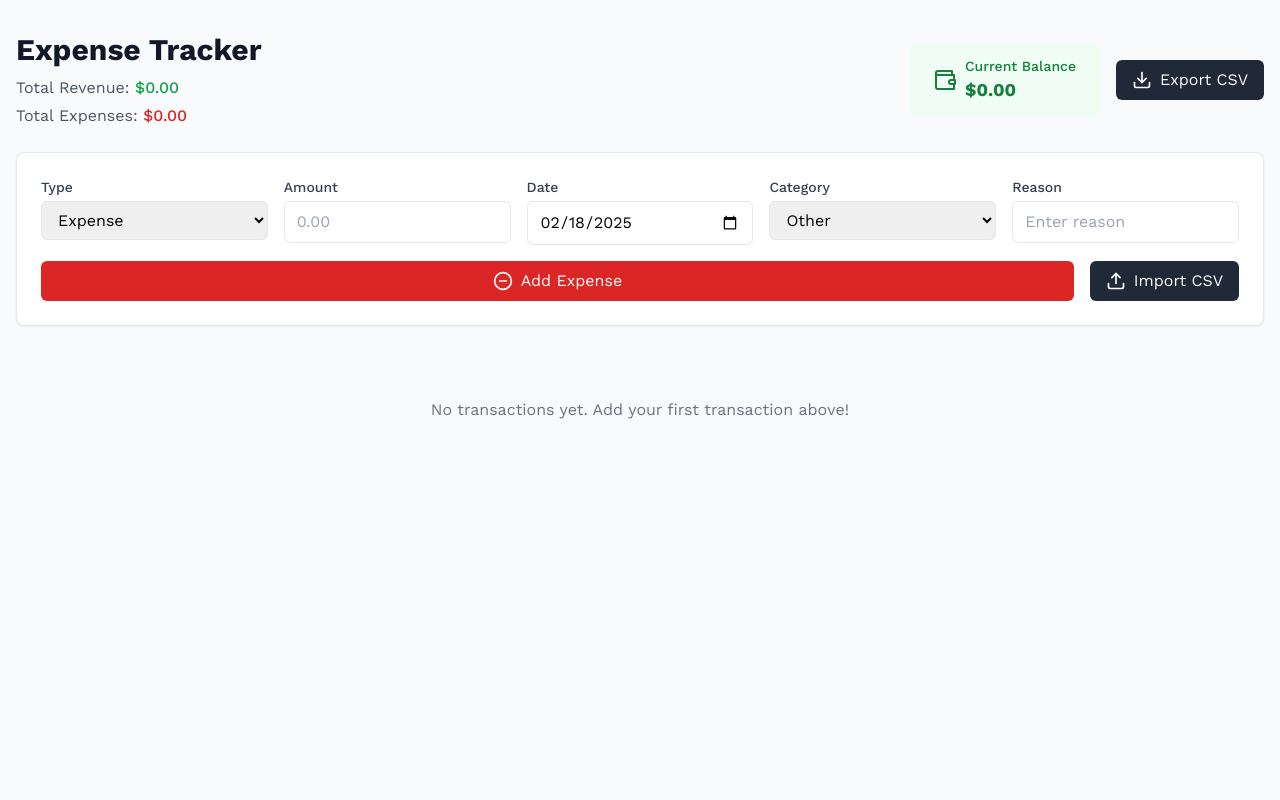
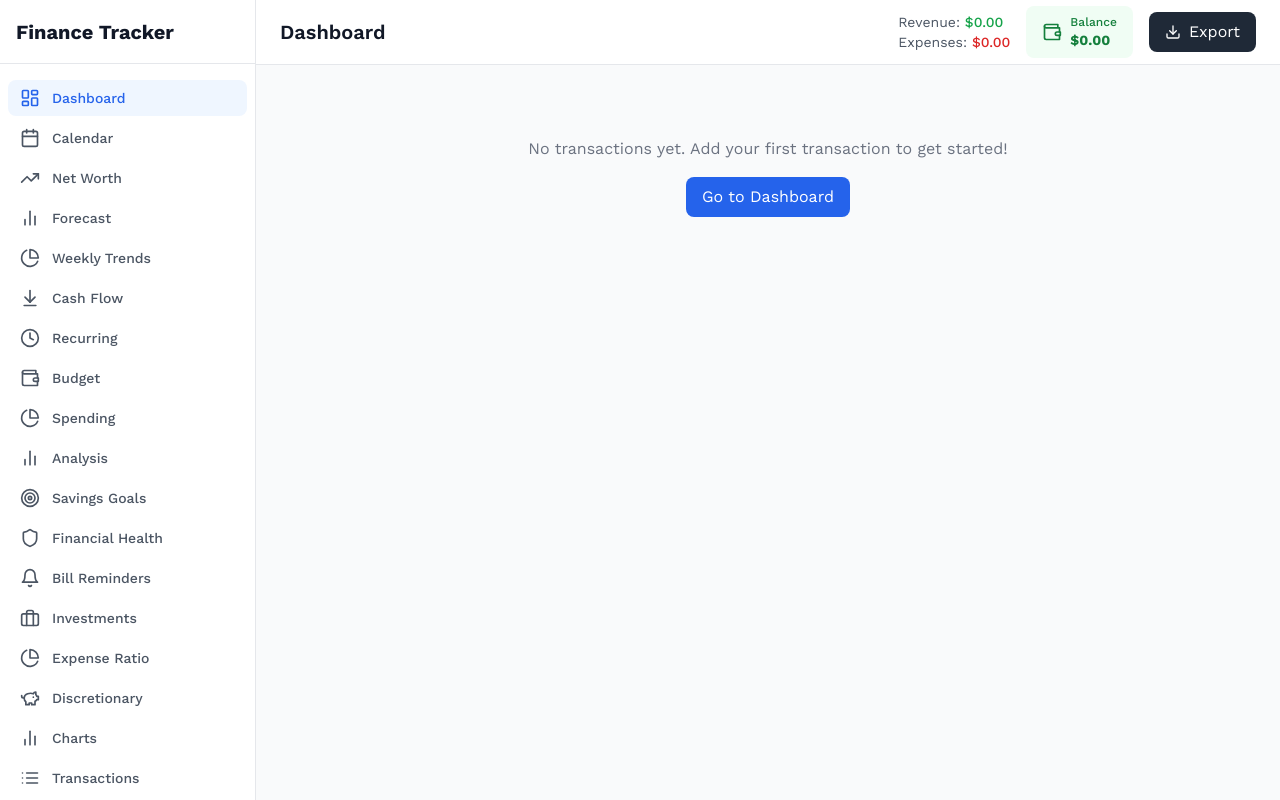
Before and after one commit to srummanf/Expense-Tracker, a React (Vite) app: page / in a window 1280 px wide. Built offline with nearby package versions, Linux system fonts and the light colour scheme.

Commit message:
`Refactor App component to include sidebar navigation and content rendering based on active view`

```diff
--- a/src/App.tsx
+++ b/src/App.tsx
@@ -1,6 +1,24 @@
 import React, { useState, useEffect } from "react";
-import { motion } from "framer-motion";
-import { Download, Wallet } from "lucide-react";
+import { motion, AnimatePresence } from "framer-motion";
+import {
+  Download,
+  Wallet,
+  LayoutDashboard,
+  Calendar,
+  PieChart,
+  BarChart2,
+  TrendingUp,
+  List,
+  Target,
+  Shield,
+  Clock,
+  Briefcase,
+  PiggyBank,
+  Bell,
+  ArrowDownToLine,
+  Menu,
+  X
+} from "lucide-react";
 import { TransactionForm } from "./components/TransactionForm";
 import { TransactionList } from "./components/TransactionList";
 import { FinancialChart } from "./components/FinancialChart";
@@ -16,14 +34,34 @@ import { MonthlySpendingHeatmap } from "./components/MonthlySpendingHeatmap";
 import { RecurringTransactionsAnalysis } from "./components/RecurringTransactionsAnalysis";
 import { WeeklySpendingTrends } from "./components/WeeklySpendingTrends";
 import { MonthlySpendingCalendar } from "./components/MonthlySpendingCalendar";
-import NavigationButtons from "./components/NavigationButtons";
 import { SavingsGoalTracker } from "./components/SavingsGoalTracker";
 import { FinancialHealthScore } from "./components/FinancialHealthScore";
 import { BillReminders } from "./components/BillReminders";
 import { InvestmentPortfolioTracker } from "./components/InvestmentPortfolioTracker";
 import { ExpenseToIncomeRatioTracker } from "./components/ExpenseToIncomeRatioTracker";
 import { DiscretionarySpendingAnalysis } from "./components/DiscretionarySpendingAnalysis";
-import { SavingsOpportunityFinder } from "./components/SavingsOpportunityFinder";
+
+// Navigation items configuration
+const navigationItems = [
+  { id: "dashboard", label: "Dashboard", icon: LayoutDashboard },
+  { id: "calendar", label: "Calendar", icon: Calendar },
+  { id: "netWorth", label: "Net Worth", icon: TrendingUp },
+  { id: "forecast", label: "Forecast", icon: BarChart2 },
+  { id: "weeklyTrends", label: "Weekly Trends", icon: PieChart },
+  { id: "cashFlow", label: "Cash Flow", icon: ArrowDownToLine },
+  { id: "recurring", label: "Recurring", icon: Clock },
+  { id: "budget", label: "Budget", icon: Wallet },
+  { id: "spending", label: "Spending", icon: PieChart },
+  { id: "analysis", label: "Analysis", icon: BarChart2 },
+  { id: "savings", label: "Savings Goals", icon: Target },
+  { id: "health", label: "Financial Health", icon: Shield },
+  { id: "reminders", label: "Bill Reminders", icon: Bell },
+  { id: "investments", label: "Investments", icon: Briefcase },
+  { id: "ratios", label: "Expense Ratio", icon: PieChart },
+  { id: "discretionary", label: "Discretionary", icon: PiggyBank },
+  { id: "chart", label: "Charts", icon: BarChart2 },
+  { id: "transactions", label: "Transactions", icon: List },
+];
 
 function App() {
   const [transactions, setTransactions] = useState<Transaction[]>(() => {
@@ -40,6 +78,25 @@ function App() {
           period: "monthly",
         };
   });
+
+  // State for sidebar navigation
+  const [activeView, setActiveView] = useState("dashboard");
+  const [isSidebarOpen, setIsSidebarOpen] = useState(true);
+  const [isMobile, setIsMobile] = useState(false);
+
+  // Check for mobile viewport
+  useEffect(() => {
+    const checkMobile = () => {
+      setIsMobile(window.innerWidth < 768);
+      if (window.innerWidth < 768) {
+        setIsSidebarOpen(false);
+      }
+    };
+
+    checkMobile();
+    window.addEventListener('resize', checkMobile);
+    return () => window.removeEventListener('resize', checkMobile);
+  }, []);
 
   useEffect(() => {
     localStorage.setItem("transactions", JSON.stringify(transactions));
@@ -123,14 +180,12 @@ function App() {
     );
     const blob = new Blob([...headers, ...csvData], { type: "text/csv" });
 
-    // Get the current date
     const now = new Date();
     const day = now.getDate();
     const monthName = now.toLocaleString("default", { month: "long" });
     const year = now.getFullYear();
     const formattedDate = `${day}_${monthName}_${year}`;
 
-    // Set the filename with the formatted date
     const filename = `financial_transaction_${formattedDate}.csv`;
 
     const url = window.URL.createObjectURL(blob);
@@ -155,241 +210,363 @@ function App() {
     setBudgetLimit((prev) => ({ ...prev, amount }));
   };
 
+  // Content rendering based on active view
+  const renderContent = () => {
+    switch (activeView) {
+      case "dashboard":
         return (
-    <div className="min-h-screen bg-gray-50">
-      <div className="max-w-7xl mx-auto px-4 py-8">
           <motion.div
             initial={{ opacity: 0, y: 20 }}
             animate={{ opacity: 1, y: 0 }}
+            exit={{ opacity: 0, y: -20 }}
             className="space-y-6"
           >
-          <div className="flex flex-col md:flex-row md:justify-between md:items-center gap-4">
-            <div>
-              <h1 className="text-3xl font-bold text-gray-900">
-                Expense Tracker
+            <TransactionForm
+              onSubmit={handleAddTransaction}
+              onImportCSV={handleImportCSV}
+            />
+
+            <div className="grid grid-cols-1 md:grid-cols-2 gap-6">
+              <BudgetIndicator
+                transactions={transactions}
+                budgetLimit={budgetLimit}
+                onBudgetChange={handleBudgetChange}
+              />
+              <SpendingBreakdown transactions={transactions} />
+            </div>
+
+            <FinancialChart transactions={transactions} />
+          </motion.div>
+        );
+      case "calendar":
+        return (
+          <motion.div
+            initial={{ opacity: 0, y: 20 }}
+            animate={{ opacity: 1, y: 0 }}
+            exit={{ opacity: 0, y: -20 }}
+          >
+            <BigCalendar transactions={transactions} />
+          </motion.div>
+        );
+      case "netWorth":
+        return (
+          <motion.div
+            initial={{ opacity: 0, y: 20 }}
+            animate={{ opacity: 1, y: 0 }}
+            exit={{ opacity: 0, y: -20 }}
+          >
+            <NetWorthTimeline transactions={transactions} />
+          </motion.div>
+        );
+      case "forecast":
+        return (
+          <motion.div
+            initial={{ opacity: 0, y: 20 }}
+            animate={{ opacity: 1, y: 0 }}
+            exit={{ opacity: 0, y: -20 }}
+          >
+            <ExpenseForecast transactions={transactions} />
+          </motion.div>
+        );
+      case "weeklyTrends":
+        return (
+          <motion.div
+            initial={{ opacity: 0, y: 20 }}
+            animate={{ opacity: 1, y: 0 }}
+            exit={{ opacity: 0, y: -20 }}
+          >
+            <WeeklySpendingTrends transactions={transactions} />
+          </motion.div>
+        );
+      case "cashFlow":
+        return (
+          <motion.div
+            initial={{ opacity: 0, y: 20 }}
+            animate={{ opacity: 1, y: 0 }}
+            exit={{ opacity: 0, y: -20 }}
+          >
+            <CashFlowWaterfall transactions={transactions} />
+          </motion.div>
+        );
+      case "recurring":
+        return (
+          <motion.div
+            initial={{ opacity: 0, y: 20 }}
+            animate={{ opacity: 1, y: 0 }}
+            exit={{ opacity: 0, y: -20 }}
+          >
+            <RecurringTransactionsAnalysis transactions={transactions} />
+          </motion.div>
+        );
+      case "budget":
+        return (
+          <motion.div
+            initial={{ opacity: 0, y: 20 }}
+            animate={{ opacity: 1, y: 0 }}
+            exit={{ opacity: 0, y: -20 }}
+          >
+            <BudgetIndicator
+              transactions={transactions}
+              budgetLimit={budgetLimit}
+              onBudgetChange={handleBudgetChange}
+            />
+          </motion.div>
+        );
+      case "spending":
+        return (
+          <motion.div
+            initial={{ opacity: 0, y: 20 }}
+            animate={{ opacity: 1, y: 0 }}
+            exit={{ opacity: 0, y: -20 }}
+          >
+            <SpendingBreakdown transactions={transactions} />
+          </motion.div>
+        );
+      case "analysis":
+        return (
+          <motion.div
+            initial={{ opacity: 0, y: 20 }}
+            animate={{ opacity: 1, y: 0 }}
+            exit={{ opacity: 0, y: -20 }}
+          >
+            <ExpenseAnalysis transactions={transactions} />
+          </motion.div>
+        );
+      case "savings":
+        return (
+          <motion.div
+            initial={{ opacity: 0, y: 20 }}
+            animate={{ opacity: 1, y: 0 }}
+            exit={{ opacity: 0, y: -20 }}
+          >
+            <SavingsGoalTracker transactions={transactions} />
+          </motion.div>
+        );
+      case "health":
+        return (
+          <motion.div
+            initial={{ opacity: 0, y: 20 }}
+            animate={{ opacity: 1, y: 0 }}
+            exit={{ opacity: 0, y: -20 }}
+          >
+            <FinancialHealthScore transactions={transactions} />
+          </motion.div>
+        );
+      case "reminders":
+        return (
+          <motion.div
+            initial={{ opacity: 0, y: 20 }}
+            animate={{ opacity: 1, y: 0 }}
+            exit={{ opacity: 0, y: -20 }}
+          >
+            <BillReminders transactions={transactions} />
+          </motion.div>
+        );
+      case "investments":
+        return (
+          <motion.div
+            initial={{ opacity: 0, y: 20 }}
+            animate={{ opacity: 1, y: 0 }}
+            exit={{ opacity: 0, y: -20 }}
+          >
+            <InvestmentPortfolioTracker transactions={transactions} />
+          </motion.div>
+        );
+      case "ratios":
+        return (
+          <motion.div
+            initial={{ opacity: 0, y: 20 }}
+            animate={{ opacity: 1, y: 0 }}
+            exit={{ opacity: 0, y: -20 }}
+          >
+            <ExpenseToIncomeRatioTracker transactions={transactions} />
+          </motion.div>
+        );
+      case "discretionary":
+        return (
+          <motion.div
+            initial={{ opacity: 0, y: 20 }}
+            animate={{ opacity: 1, y: 0 }}
+            exit={{ opacity: 0, y: -20 }}
+          >
+            <DiscretionarySpendingAnalysis transactions={transactions} />
+          </motion.div>
+        );
+      case "chart":
+        return (
+          <motion.div
+            initial={{ opacity: 0, y: 20 }}
+            animate={{ opacity: 1, y: 0 }}
+            exit={{ opacity: 0, y: -20 }}
+          >
+            <FinancialChart transactions={transactions} />
+          </motion.div>
+        );
+      case "transactions":
+        return (
+          <motion.div
+            initial={{ opacity: 0, y: 20 }}
+            animate={{ opacity: 1, y: 0 }}
+            exit={{ opacity: 0, y: -20 }}
+          >
+            <TransactionList
+              transactions={transactions}
+              onDelete={handleDeleteTransaction}
+              onEdit={handleEditTransaction}
+            />
+          </motion.div>
+        );
+      default:
+        return null;
+    }
+  };
+
+  return (
+    <div className="min-h-screen bg-gray-50 flex">
+      {/* Sidebar */}
+      <motion.aside
+        initial={{ x: -300 }}
+        animate={{ x: isSidebarOpen ? 0 : (isMobile ? -300 : -240) }}
+        transition={{ duration: 0.3, ease: "easeInOut" }}
+        className={`fixed h-full bg-white border-r border-gray-200 z-30 ${
+          isSidebarOpen ? "w-64" : (isMobile ? "w-0" : "w-20")
+        }`}
+      >
+        <div className="flex flex-col h-full">
+          {/* Logo Section */}
+          <div className="flex items-center justify-between h-16 px-4 border-b border-gray-200">
+            {isSidebarOpen && (
+              <h1 className="text-xl font-bold text-gray-900">Finance Tracker</h1>
+            )}
+            {/* <button
+              onClick={() => setIsSidebarOpen(!isSidebarOpen)}
+              className="p-2 rounded-lg hover:bg-gray-100 transition-colors"
+            >
+              {isSidebarOpen ? <X size={20} /> : <Menu size={20} />}
+            </button> */}
+          </div>
+
+          {/* Navigation Items */}
+          <nav className="flex-1 overflow-y-auto py-4 px-2">
+            {navigationItems.map((item) => {
+              const Icon = item.icon;
+              return (
+                <button
+                  key={item.id}
+                  onClick={() => {
+                    setActiveView(item.id);
+                    if (isMobile) setIsSidebarOpen(false);
+                  }}
+                  className={`w-full flex items-center ${
+                    isSidebarOpen ? "justify-start space-x-3" : "justify-center"
+                  } px-3 py-2 mb-1 rounded-lg transition-colors ${
+                    activeView === item.id
+                      ? "bg-blue-50 text-blue-600"
+                      : "text-gray-600 hover:bg-gray-100"
+                  }`}
+                >
+                  <Icon size={20} />
+                  {isSidebarOpen && (
+                    <span className="text-sm font-medium">{item.label}</span>
+                  )}
+                </button>
+              );
+            })}
+          </nav>
+        </div>
+      </motion.aside>
+
+      {/* Mobile sidebar overlay */}
+      {isMobile && isSidebarOpen && (
+        <div
+          className="fixed inset-0 bg-black bg-opacity-50 z-20"
+          onClick={() => setIsSidebarOpen(false)}
+        />
+      )}
+
+      {/* Main Content */}
+      <div className={`flex-1 transition-all duration-300 ${
+        isSidebarOpen ? (isMobile ? "ml-0" : "ml-64") : (isMobile ? "ml-0" : "ml-20")
+      }`}>
+        <div className="sticky top-0 z-10 bg-white border-b border-gray-200">
+          <div className="flex items-center justify-between h-16 px-6">
+            <div className="flex items-center">
+              {isMobile && !isSidebarOpen && (
+                <button
+                  onClick={() => setIsSidebarOpen(true)}
+                  className="p-2 mr-4 rounded-lg hover:bg-gray-100 transition-colors"
+                >
+                  <Menu size={24} />
+                </button>
+              )}
+              <h1 className="text-xl font-semibold text-gray-900">
+                {navigationItems.find(item => item.id === activeView)?.label}
               </h1>
-              <div className="mt-2 space-y-1">
+            </div>
+
+            <div className="flex items-center space-x-4">
+              <div className="hidden md:flex items-center space-x-4">
+                <div className="text-sm">
                   <p className="text-gray-600">
-                  Total Revenue:{" "}
-                  <span className="text-green-600 font-medium">
-                    ${totalRevenue.toFixed(2)}
-                  </span>
+                    Revenue: <span className="text-green-600 font-medium">${totalRevenue.toFixed(2)}</span>
                   </p>
                   <p className="text-gray-600">
-                  Total Expenses:{" "}
-                  <span className="text-red-600 font-medium">
-                    ${totalExpenses.toFixed(2)}
-                  </span>
+                    Expenses: <span className="text-red-600 font-medium">${totalExpenses.toFixed(2)}</span>
                   </p>
                 </div>
-            </div>
-            <div className="flex items-center gap-4">
                 <motion.div
                   initial={{ scale: 1 }}
                   animate={{ scale: [1, 1.05, 1] }}
                   transition={{ duration: 0.5 }}
-                className={`flex items-center gap-2 px-6 py-3 rounded-lg ${
+                  className={`flex items-center gap-2 px-4 py-2 rounded-lg ${
                     balance >= 0
                       ? "bg-green-50 text-green-700"
                       : "bg-red-50 text-red-700"
                   }`}
                 >
-                <Wallet size={24} />
+                  <Wallet size={20} />
                   <div>
-                  <p className="text-sm font-medium">Current Balance</p>
-                  <p className="text-lg font-bold">${balance.toFixed(2)}</p>
+                    <p className="text-xs font-medium">Balance</p>
+                    <p className="text-sm font-bold">${balance.toFixed(2)}</p>
                   </div>
                 </motion.div>
+              </div>
               <button
                 onClick={exportToCSV}
-                className="flex items-center space-x-2 bg-gray-800 hover:bg-gray-900 text-white px-4 py-2 rounded-md transition-colors"
+                className="flex items-center space-x-2 bg-gray-800 hover:bg-gray-900 text-white px-4 py-2 rounded-lg transition-colors"
               >
-                <Download size={20} />
-                <span>Export CSV</span>
+                <Download size={16} />
+                <span className="hidden sm:inline">Export</span>
               </button>
             </div>
           </div>
-
-          <TransactionForm
-            onSubmit={handleAddTransaction}
-            onImportCSV={handleImportCSV}
-          />
-
-          {transactions.length > 0 && (
-            <>
-              {/* Navigation Buttons */}
-              <NavigationButtons />
-
-              {/* Calendar View */}
-              <section id="calendar" className="pt-4 mt-2">
-                <h2 className="text-xl font-bold text-gray-800 mb-4">
-                  Calendar View
-                </h2>
-                <BigCalendar transactions={transactions} />
-              </section>
-
-              {/* Net Worth Timeline */}
-              <section id="netWorthTimeline" className="pt-4 mt-2">
-                <h2 className="text-xl font-bold text-gray-800 mb-4">
-                  Net Worth Timeline
-                </h2>
-                <NetWorthTimeline transactions={transactions} />
-              </section>
-
-              {/* Expense Forecast */}
-              <section id="expenseForecast" className="pt-4 mt-2">
-                <h2 className="text-xl font-bold text-gray-800 mb-4">
-                  Expense Forecast
-                </h2>
-                <ExpenseForecast transactions={transactions} />
-              </section>
-
-              {/* Monthly Calendar */}
-              <section id="monthlyCalendar" className="pt-4 mt-2">
-                <h2 className="text-xl font-bold text-gray-800 mb-4">
-                  Monthly Spending Calendar
-                </h2>
-                <MonthlySpendingCalendar transactions={transactions} />
-              </section>
-
-              {/* Weekly Trends */}
-              <section id="weeklyTrends" className="pt-4 mt-2">
-                <h2 className="text-xl font-bold text-gray-800 mb-4">
-                  Weekly Spending Trends
-                </h2>
-                <WeeklySpendingTrends transactions={transactions} />
-              </section>
-
-              {/* Cash Flow Waterfall */}
-              <section id="cashflowWaterfall" className="pt-4 mt-2">
-                <h2 className="text-xl font-bold text-gray-800 mb-4">
-                  Cash Flow Waterfall
-                </h2>
-                <CashFlowWaterfall transactions={transactions} />
-              </section>
-
-              {/* Recurring Transactions */}
-              <section id="recurringTransactions" className="pt-4 mt-2">
-                <h2 className="text-xl font-bold text-gray-800 mb-4">
-                  Recurring Transactions Analysis
-                </h2>
-                <RecurringTransactionsAnalysis transactions={transactions} />
-              </section>
-
-              <div className="grid grid-cols-1 md:grid-cols-2 gap-6">
-                {/* Budget Indicator */}
-                <section id="budgetIndicator" className="pt-4 mt-2">
-                  <h2 className="text-xl font-bold text-gray-800 mb-4">
-                    Budget Indicator
-                  </h2>
-                  <BudgetIndicator
-                    transactions={transactions}
-                    budgetLimit={budgetLimit}
-                    onBudgetChange={handleBudgetChange}
-                  />
-                </section>
-
-                {/* Spending Breakdown */}
-                <section id="spendingBreakdown" className="pt-4 mt-2">
-                  <h2 className="text-xl font-bold text-gray-800 mb-4">
-                    Spending Breakdown
-                  </h2>
-                  <SpendingBreakdown transactions={transactions} />
-                </section>
         </div>
 
-              {/* Expense Analysis */}
-              <section id="expenseAnalysis" className="pt-4 mt-2">
-                <h2 className="text-xl font-bold text-gray-800 mb-4">
-                  Expense Analysis
-                </h2>
-                <ExpenseAnalysis transactions={transactions} />
-              </section>
-
-              {/* Savings Goal Tracker */}
-              <section id="savingGoalTracker" className="pt-4 mt-2">
-                <h2 className="text-xl font-bold text-gray-800 mb-4">
-                  Savings Goal Tracker
-                </h2>
-                <SavingsGoalTracker transactions={transactions} />
-              </section>
-
-              {/* Financial Health Score */}
-              <section id="FinancialHealthScore" className="pt-4 mt-2">
-                <h2 className="text-xl font-bold text-gray-800 mb-4">
-                  Financial Health Score
-                </h2>
-                <FinancialHealthScore transactions={transactions} />
-              </section>
-
-              {/* Bill Reminders */}
-              <section id="BillReminders" className="pt-4 mt-2">
-                <h2 className="text-xl font-bold text-gray-800 mb-4">
-                  Bill Reminders
-                </h2>
-                <BillReminders transactions={transactions} />
-              </section>
-
-              {/* Investment Portfolio Tracker */}
-              <section id="InvestmentPortfolioTracker" className="pt-4 mt-2">
-                <h2 className="text-xl font-bold text-gray-800 mb-4">
-                InvestmentPortfolioTracker
-                </h2>
-                <InvestmentPortfolioTracker transactions={transactions} />
-              </section>
-
-              {/* Investment Portfolio Tracker */}
-              <section id="ExpenseToIncomeRatioTracker" className="pt-4 mt-2">
-                <h2 className="text-xl font-bold text-gray-800 mb-4">
-                ExpenseToIncomeRatioTracker
-                </h2>
-                <ExpenseToIncomeRatioTracker transactions={transactions} />
-              </section>
-
-              <section id="DiscretionarySpendingAnalysis" className="pt-4 mt-2">
-                <h2 className="text-xl font-bold text-gray-800 mb-4">
-                  Essential vs Discretionary Spending
-                </h2>
-                <DiscretionarySpendingAnalysis transactions={transactions} />
-              </section>
-
-                  {/* <section id="savingsOpportunities" className="pt-4 mt-2">
-                    <h2 className="text-xl font-bold text-gray-800 mb-4">
-                      Savings Opportunities
-                    </h2>
-                    <SavingsOpportunityFinder transactions={transactions} />
-                  </section> */}
-
-              {/* Financial Chart */}
-              <section id="financialChart" className="pt-4 mt-2">
-                <h2 className="text-xl font-bold text-gray-800 mb-4">
-                  Financial Chart
-                </h2>
-                <FinancialChart transactions={transactions} />
-              </section>
-
-              {/* Transaction List */}
-              <section id="transactionList" className="pt-4 mt-2">
-                <h2 className="text-xl font-bold text-gray-800 mb-4">
-                  Transaction List
-                </h2>
-                <TransactionList
-                  transactions={transactions}
-                  onDelete={handleDeleteTransaction}
-                  onEdit={handleEditTransaction}
-                />
-              </section>
-            </>
+        {/* Page Content */}
+        <div className="p-6">
+          <AnimatePresence mode="wait">
+            {transactions.length > 0 ? (
+              renderContent()
+            ) : (
+              <motion.div
+                initial={{ opacity: 0, y: 20 }}
+                animate={{ opacity: 1, y: 0 }}
+                exit={{ opacity: 0, y: -20 }}
+                className="text-center py-12"
+              >
+                <p className="text-gray-500">
+                  No transactions yet. Add your first transaction to get started!
+                </p>
+                <button
+                  onClick={() => setActiveView("dashboard")}
+                  className="mt-4 px-4 py-2 bg-blue-600 text-white rounded-lg hover:bg-blue-700 transition-colors"
+                >
+                  Go to Dashboard
+                </button>
+              </motion.div>
             )}
-
-          {transactions.length === 0 && (
-            <div className="text-center py-12">
-              <p className="text-gray-500">
-                No transactions yet. Add your first transaction above!
-              </p>
+          </AnimatePresence>
         </div>
-          )}
-        </motion.div>
       </div>
     </div>
   );
```
Lines whose indentation alone changed are shown as unchanged.
